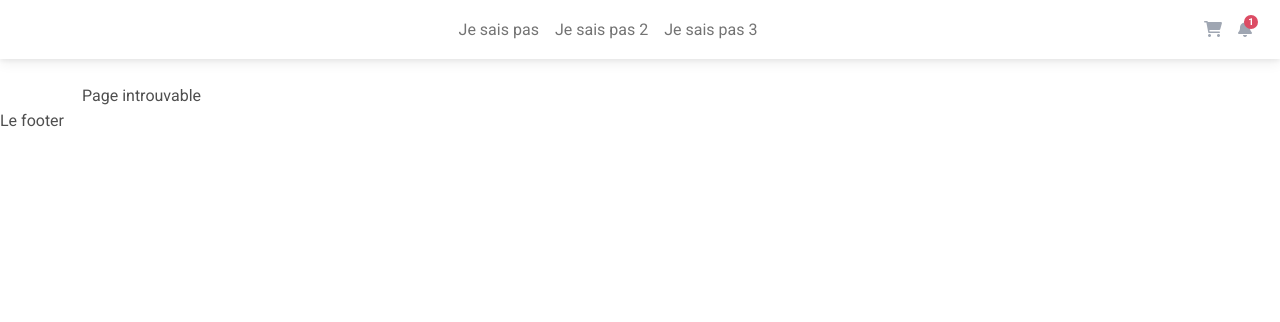
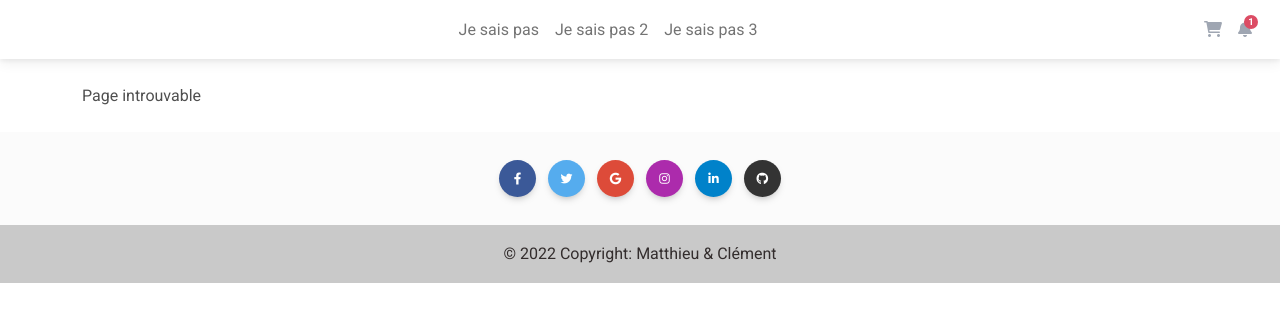
Before and after one commit to Mxtsxw/Shopytech, a PHP site: page /footer in a window 1280 px wide. Shown: the top 322 px of the page. Run offline with PHP 8.4, Linux system fonts and the light colour scheme.

Commit message:
Ajout du footer

```diff
--- /dev/null
+++ b/views/footer.php
@@ -0,0 +1,69 @@
+<footer class="bg-light text-center text-white">
+  <!-- Grid container -->
+  <div class="container p-4 pb-0">
+    <!-- Section: Social media -->
+    <section class="mb-4">
+      <!-- Facebook -->
+      <a
+        class="btn text-white btn-floating m-1"
+        style="background-color: #3b5998;"
+        href="#!"
+        role="button"
+        ><i class="fab fa-facebook-f"></i
+      ></a>
+
+      <!-- Twitter -->
+      <a
+        class="btn text-white btn-floating m-1"
+        style="background-color: #55acee;"
+        href="#!"
+        role="button"
+        ><i class="fab fa-twitter"></i
+      ></a>
+
+      <!-- Google -->
+      <a
+        class="btn text-white btn-floating m-1"
+        style="background-color: #dd4b39;"
+        href="#!"
+        role="button"
+        ><i class="fab fa-google"></i
+      ></a>
+
+      <!-- Instagram -->
+      <a
+        class="btn text-white btn-floating m-1"
+        style="background-color: #ac2bac;"
+        href="#!"
+        role="button"
+        ><i class="fab fa-instagram"></i
+      ></a>
+
+      <!-- Linkedin -->
+      <a
+        class="btn text-white btn-floating m-1"
+        style="background-color: #0082ca;"
+        href="#!"
+        role="button"
+        ><i class="fab fa-linkedin-in"></i
+      ></a>
+      <!-- Github -->
+      <a
+        class="btn text-white btn-floating m-1"
+        style="background-color: #333333;"
+        href="#!"
+        role="button"
+        ><i class="fab fa-github"></i
+      ></a>
+    </section>
+    <!-- Section: Social media -->
+  </div>
+  <!-- Grid container -->
+
+  <!-- Copyright -->
+  <div class="text-center p-3 text-dark" style="background-color: rgba(0, 0, 0, 0.2);">
+    © 2022 Copyright:
+    <a class="text-dark" href="https://www.youtube.com/watch?v=dQw4w9WgXcQ">Matthieu & Clément</a>
+  </div>
+  <!-- Copyright -->
+</footer>
--- a/views/template.php
+++ b/views/template.php
@@ -23,14 +23,12 @@
         </header>
 
         <!-- GENERATED CONTENT -->
-        <main class="container mt-4">
+        <main class="container my-4">
             <?=$content?>
         </main>
 
         <!-- FOOTER -->
-        <footer>
-            <p>Le footer</p>
-        </footer>
+        <?php require("footer.php"); ?>
 
         <!-- MDB -->
         <script type="text/javascript" src="js/mdb.min.js"></script>
```
Also changed, not shown: views/viewAccueil.php (+6 -1 lines).
